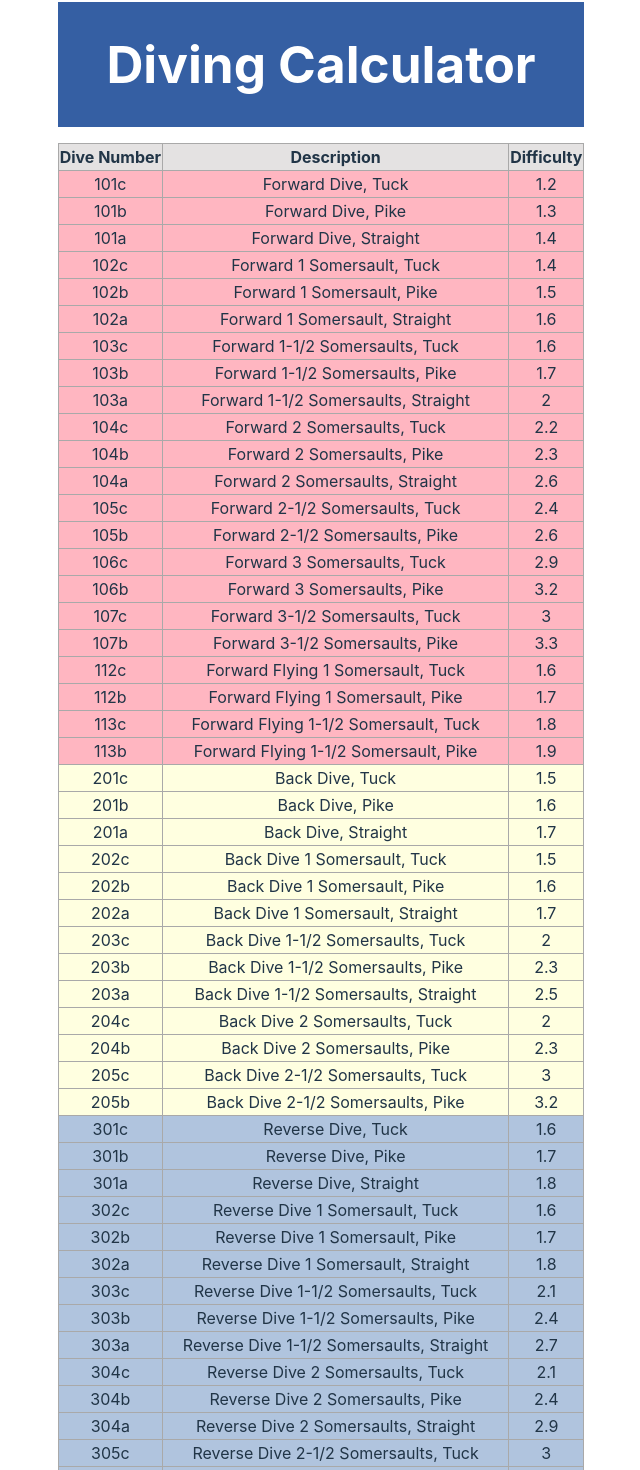
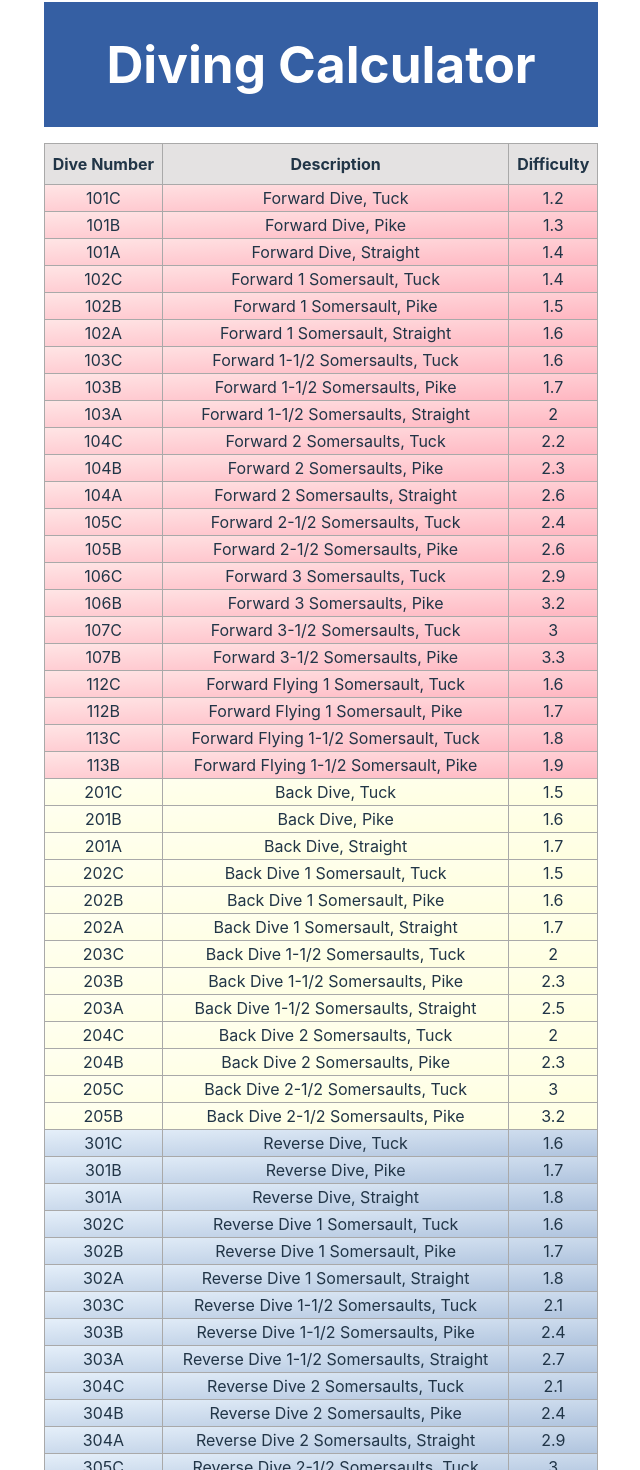
Before and after one commit to ballistic101/diving-calculator, a React (Vite) app: page /dive-types in a window 1280 px wide. Shown: the part 30-1500 px from the top of the page, without its empty margins (319-959 px from the left). Built offline with nearby package versions, Linux system fonts and the light colour scheme.

Commit message:
Made the Dive-Types page look a bit better.

```diff
--- a/src/routes/dive-types/DiveTypes.css
+++ b/src/routes/dive-types/DiveTypes.css
@@ -13,22 +13,46 @@
     background-color: rgb(228, 226, 226);
 }
 
+.dive-types > table th {
+    padding: .5rem;
+}
+
 .dive-type-row-forward {
-    background-color: lightpink;
+    background: linear-gradient(to bottom right, #ffe6e6, lightpink);
+}
+
+.dive-type-row-forward:hover {
+    background: linear-gradient(to bottom right, #ffcccc, #ff9999);
 }
 
 .dive-type-row-back {
-    background-color: lightyellow;
+    background: linear-gradient(to bottom right, #fffff0, lightyellow);
+}
+
+.dive-type-row-back:hover {
+    background: linear-gradient(to bottom right, #ffffe0, #ffff99);
 }
 
 .dive-type-row-reverse {
-    background-color: lightsteelblue;
+    background: linear-gradient(to bottom right, #e6f0fa, lightsteelblue);
+}
+
+.dive-type-row-reverse:hover {
+    background: linear-gradient(to bottom right, #cce0f5, #99c2e6);
 }
 
 .dive-type-row-inward {
-    background-color: antiquewhite;
+    background: linear-gradient(to bottom right, #fffaf0, antiquewhite);
+}
+
+.dive-type-row-inward:hover {
+    background: linear-gradient(to bottom right, #fff5e6, #ffe6cc);
 }
 
 .dive-type-row-twist {
-    background-color: lightblue;
+    background: linear-gradient(to bottom right, #d0e7f9, lightblue);
 }
+
+.dive-type-row-twist:hover {
+    background: linear-gradient(to bottom right, #b3d1f2, #80bfff);
+}
--- a/src/routes/dive-types/DiveTypes.tsx
+++ b/src/routes/dive-types/DiveTypes.tsx
@@ -19,7 +19,7 @@ function DiveTypes() {
                     {Object.entries(AllDiveTypes)
                       .map(([key, diveType]: [string, DiveType]) => (
                          <tr className={`dive-type-row-${diveType.group}`}>
-                            <td>{key}</td>
+                            <td>{key.toUpperCase()}</td>
                             <td>{diveType.name}, {diveType.style}</td>
                             <td>{diveType.difficulty}</td>
                         </tr>
```
